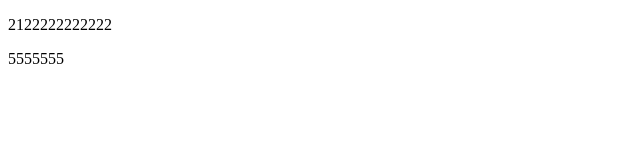
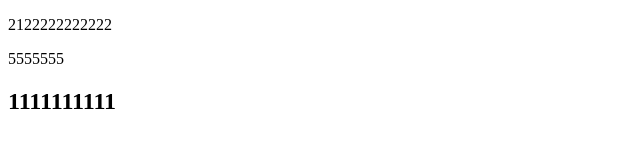
Before and after one commit to lwh217/l01, a plain HTML site: page index.html in a window 1280 px wide. Shown: the whole page, without its empty margins (0-640 px from the left). Drawn offline with Linux system fonts and the light colour scheme.

Commit message:
B程序员第一次提交

```diff
--- a/index.html
+++ b/index.html
@@ -9,5 +9,6 @@
 <body>
     <p>2122222222222</p>
     <div>5555555</div>
+    <h2>1111111111</h2>
 </body>
 </html>
```
